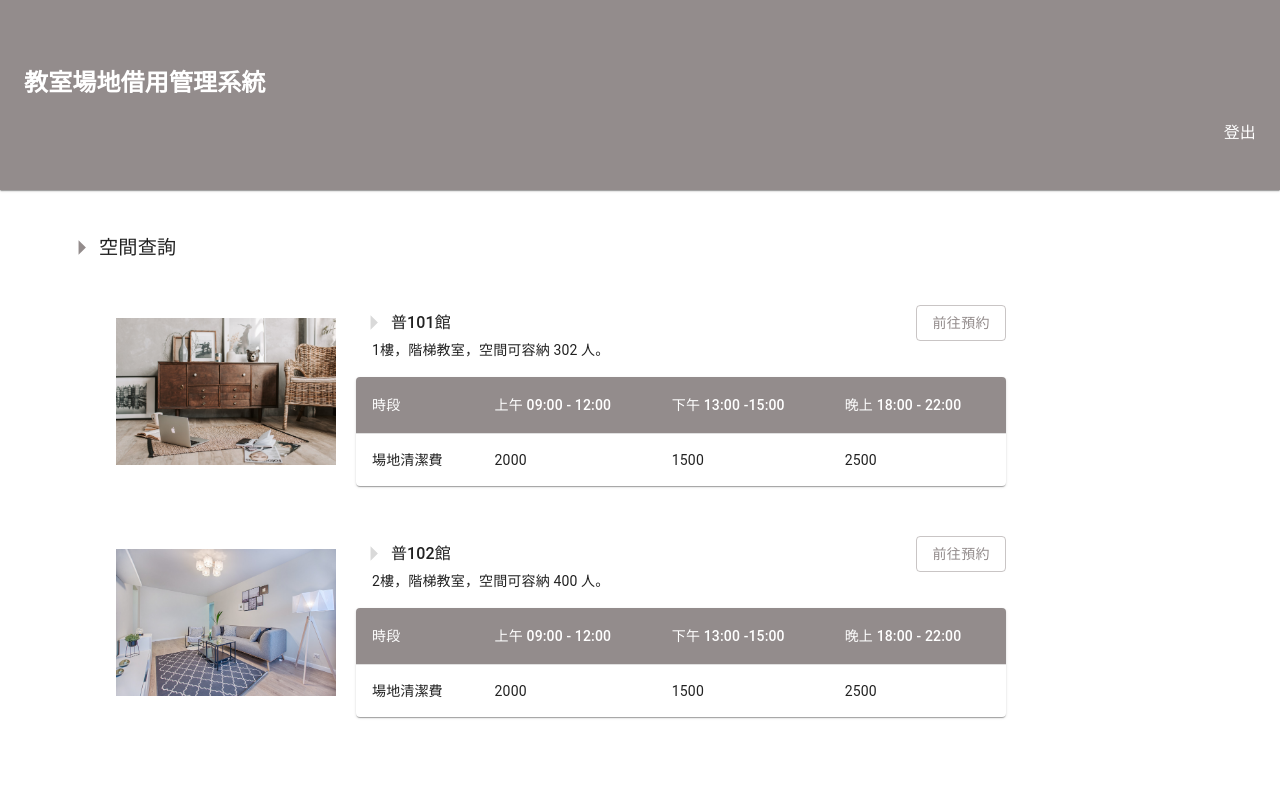
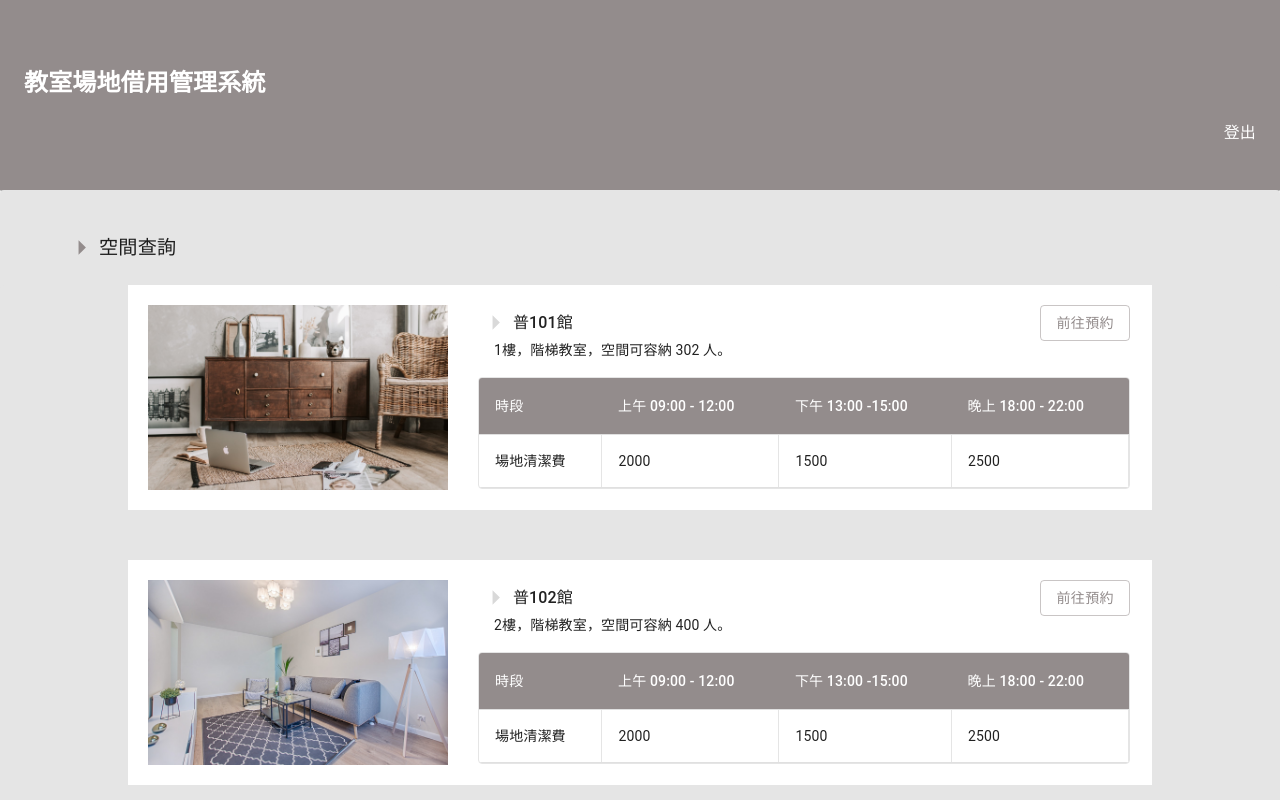
Before and after one commit to Jessy0715/booking, a React (Create React App) app: page /roomInfo in a window 1280 px wide. Shown: the top 800 px of the page. Built offline with nearby package versions, Linux system fonts and the light colour scheme.

Commit message:
優化 roomTable css

```diff
--- a/src/components/Header.js
+++ b/src/components/Header.js
@@ -10,7 +10,6 @@ const Header = () => {
           color: "#fff",
           paddingX: "24px",
           paddingY: "45PX",
-          marginBottom: "20px"
         }}
       >
         <Grid container direction="column">
--- a/src/pages/roomInfo/components/RoomTable.js
+++ b/src/pages/roomInfo/components/RoomTable.js
@@ -20,7 +20,7 @@ import ArrowRightIcon from "@mui/icons-material/ArrowRight";
 
 // Table 相關組件: TableContainer, Table, TableHead, TableBody, TableRow, TableCell, tableCellClasses
 
-const StyledTableCell = styled(TableCell)(({ theme }) => ({
+const StyledHeaderTableCell = styled(TableCell)(({ theme }) => ({
   [`&.${tableCellClasses.head}`]: {
     backgroundColor: theme.palette.primary.main,
     color: theme.palette.common.white,
@@ -37,7 +37,7 @@ const RoomTable = () => {
   const data = [
     {
       id: 1,
-      image: roomImg1,
+      backgroundImage: `url(${roomImg1})`,
       title: "普101館",
       desc: "1樓，階梯教室，空間可容納 302 人。",
       price: [
@@ -50,7 +50,7 @@ const RoomTable = () => {
     },
     {
       id: 2,
-      image: roomImg2,
+      backgroundImage: `url(${roomImg2})`,
       title: "普102館",
       desc: "2樓，階梯教室，空間可容納 400 人。",
       price: [
@@ -64,27 +64,35 @@ const RoomTable = () => {
   ];
   return (
     <>
-      <Paper component="main" elevation={0}>
+      <Paper component="main" elevation={0} sx={{ backgroundColor: '#E5E5E5' }} >
         <Grid container direction="column" justifyContent="flex-start">
           {data.map((el) => {
-            const { id, image, title, desc, price } = el;
+            const { id, backgroundImage, title, desc, price } = el;
             return (
               <Paper
                 key={id}
                 elevation={0}
                 component="section"
                 square
-                sx={{ marginBottom: "50px", minWidth: "85vw", marginX: "auto" }}
+                sx={{ marginBottom: "50px", minWidth: "80vw", marginX: "auto", backgroundColor: "#fff", padding: "20px" }}
               >
                 <Grid
                   container
                   direction="row"
-                  alignItems="center"
+                  alignItems="stretch"
                   wrap="nowrap"
                 >
-                  <Box sx={{ paddingX: "20px" }}>
-                    <img src={image} width="220" />
-                  </Box>
+                  <Box
+                    sx={{
+                      backgroundImage: backgroundImage,
+                      backgroundRepeat: "no-repeat",
+                      backgroundPosition: "center",
+                      backgroundSize: "cover",
+                      marginRight: "30px",
+                      width: "300px",
+                      height: "185px",
+                    }}
+                  />
                   <Grid>
                     <Grid
                       container
@@ -106,20 +114,20 @@ const RoomTable = () => {
                       </Box>
                     </Grid>
                     <Box>
-                      <TableContainer component={Paper}>
+                      <TableContainer component={Paper} elevation={0} sx={{ border: "1px solid #E5E5E5" }}>
                         <Table sx={{ minWidth: 650 }} aria-label="simple table">
-                          <TableHead>
+                          <TableHead >
                             <TableRow>
-                              <StyledTableCell>時段</StyledTableCell>
-                              <StyledTableCell>
+                              <StyledHeaderTableCell>時段</StyledHeaderTableCell>
+                              <StyledHeaderTableCell>
                                 上午 09:00 - 12:00
-                              </StyledTableCell>
-                              <StyledTableCell>
+                              </StyledHeaderTableCell>
+                              <StyledHeaderTableCell>
                                 下午 13:00 -15:00
-                              </StyledTableCell>
-                              <StyledTableCell>
+                              </StyledHeaderTableCell>
+                              <StyledHeaderTableCell>
                                 晚上 18:00 - 22:00
-                              </StyledTableCell>
+                              </StyledHeaderTableCell>
                             </TableRow>
                           </TableHead>
                           <TableBody>
@@ -127,8 +135,9 @@ const RoomTable = () => {
                               <TableRow
                                 key={row.name}
                                 sx={{
-                                  "&:last-child td, &:last-child th": {
-                                    border: 0,
+                                  "&:last-child td": {
+                                    borderRight: 1,
+                                    borderRightColor: "#E5E5E5"
                                   },
                                 }}
                               >
--- a/src/pages/roomInfo/index.js
+++ b/src/pages/roomInfo/index.js
@@ -7,8 +7,8 @@ const RoomInfo = () => {
   return (
     <>
       <Header />
-      <Paper component="section" elevation={0}>
-        <Container maxWidth="lg" sx={{ paddingY: "20px", marginBottom: "20px" }}>
+      <Paper component="section" elevation={0} sx={{ backgroundColor: '#e5e5e5', paddingY: "20px" }}>
+        <Container maxWidth="lg" sx={{ paddingY: "20px" }}>
           <Grid container direction="row" alignItems="center">
             <ArrowRightIcon fontSize="large" color="primary" />
             <Typography variant="subtitle1">空間查詢</Typography>
```
